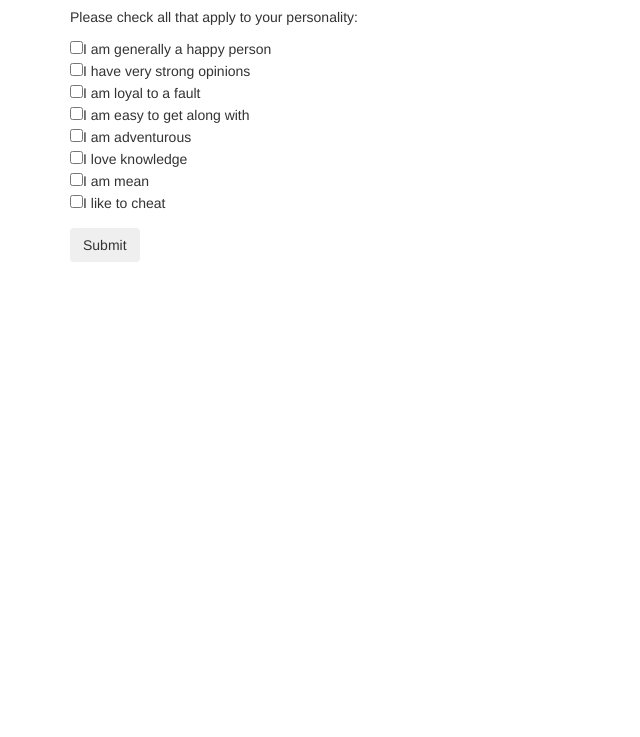
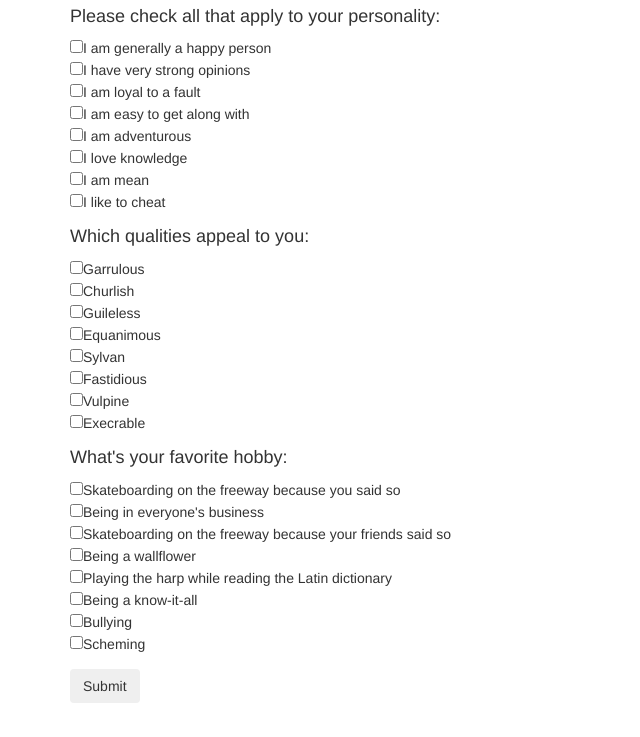
Before and after one commit to kbordon/sorting-hat, a plain HTML site: page index.html in a window 1280 px wide. Shown: the part 63-800 px from the top of the page, without its empty margins (0-640 px from the left). Drawn offline with Linux system fonts and the light colour scheme.

Commit message:
Add two more survey question sections.

```diff
--- a/index.html
+++ b/index.html
@@ -13,7 +13,7 @@
 
       <form id="sortingForm">
         <div class="form-group">
-          <p>Please check all that apply to your personality:</p>
+          <h4>Please check all that apply to your personality:</h4>
           <input type="checkbox" name="survey-question" value="griff">I am generally a happy person<br>
           <input type="checkbox" name="survey-question" value="griff">I have very strong opinions<br>
           <input type="checkbox" name="survey-question" value="huff">I am loyal to a fault<br>
@@ -22,6 +22,28 @@
           <input type="checkbox" name="survey-question" value="raven">I love knowledge<br>
           <input type="checkbox" name="survey-question" value="slyth">I am mean<br>
           <input type="checkbox" name="survey-question" value="slyth">I like to cheat<br>
+        </div>
+        <div class="form-group">
+          <h4>Which qualities appeal to you:</h4>
+          <input type="checkbox" name="survey-question" value="griff">Garrulous<br>
+          <input type="checkbox" name="survey-question" value="griff">Churlish<br>
+          <input type="checkbox" name="survey-question" value="huff">Guileless<br>
+          <input type="checkbox" name="survey-question" value="huff">Equanimous<br>
+          <input type="checkbox" name="survey-question" value="raven">Sylvan<br>
+          <input type="checkbox" name="survey-question" value="raven">Fastidious<br>
+          <input type="checkbox" name="survey-question" value="slyth">Vulpine<br>
+          <input type="checkbox" name="survey-question" value="slyth">Execrable<br>
+        </div>
+        <div class="form-group">
+          <h4>What's your favorite hobby:</h4>
+          <input type="checkbox" name="survey-question" value="griff">Skateboarding on the freeway because you said so<br>
+          <input type="checkbox" name="survey-question" value="griff">Being in everyone's business<br>
+          <input type="checkbox" name="survey-question" value="huff">Skateboarding on the freeway because your friends said so<br>
+          <input type="checkbox" name="survey-question" value="huff">Being a wallflower<br>
+          <input type="checkbox" name="survey-question" value="raven">Playing the harp while reading the Latin dictionary<br>
+          <input type="checkbox" name="survey-question" value="raven">Being a know-it-all<br>
+          <input type="checkbox" name="survey-question" value="slyth">Bullying<br>
+          <input type="checkbox" name="survey-question" value="slyth">Scheming<br>
         </div>
         <button type="submit" class="btn">Submit</button>
       </form>
```
